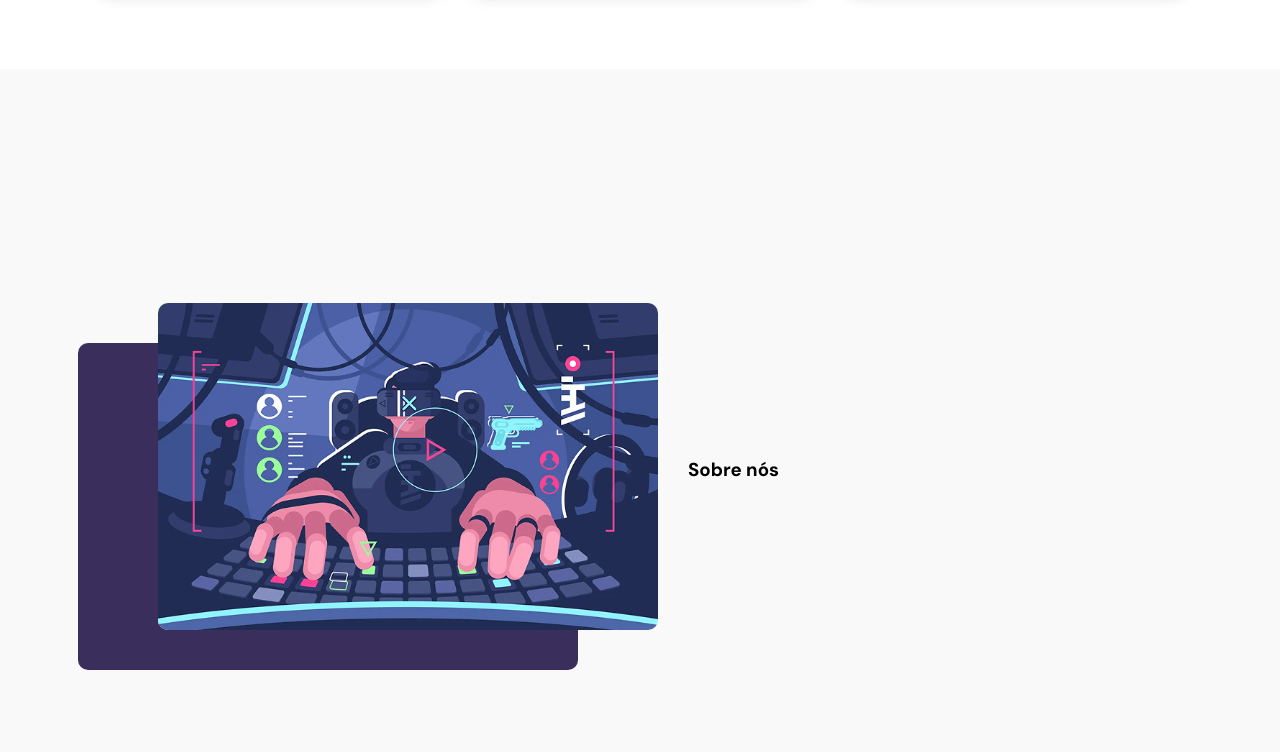
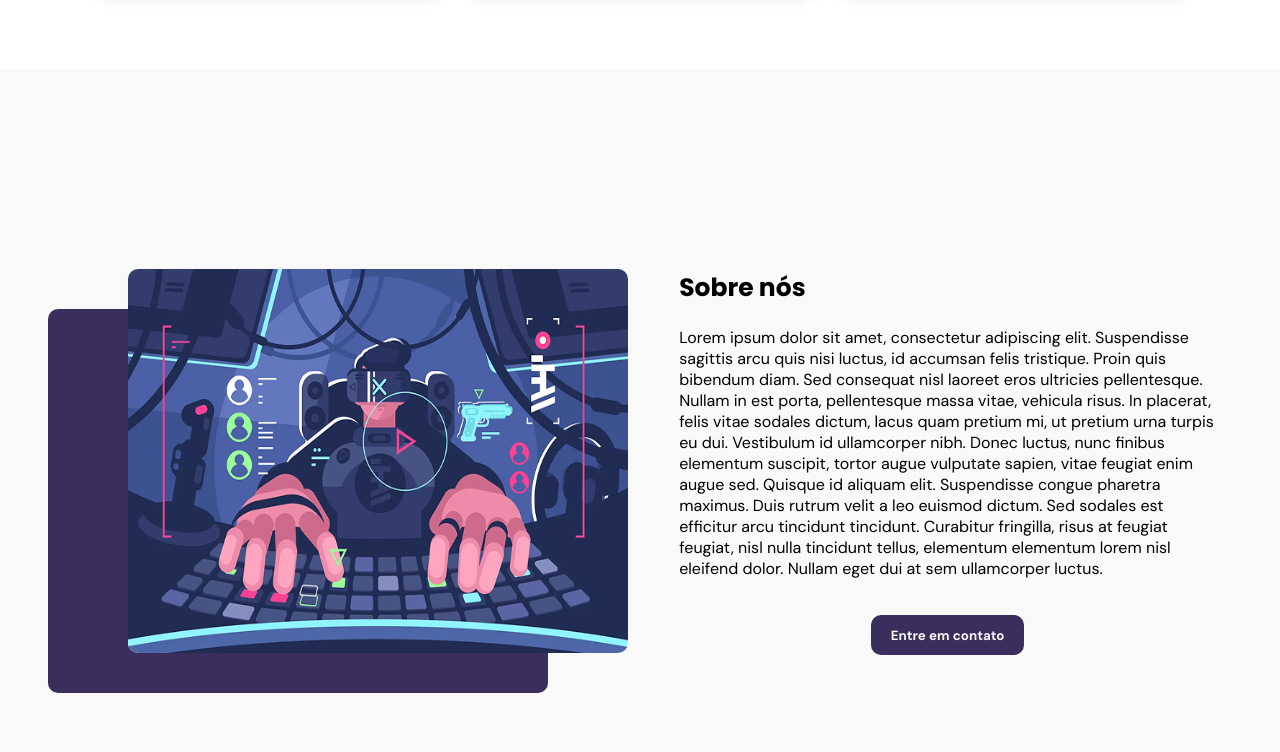
Before and after one commit to latencySlayer/LatencySlayer, a plain HTML site: page view/new_home.html in a window 1280 px wide. Shown: the part 1531-2283 px from the top of the page. Drawn offline with Linux system fonts and the light colour scheme; a web font is replaced by a local one.

Commit message:
Atualizando home.html e home.css

```diff
--- a/view/new_home.html
+++ b/view/new_home.html
@@ -77,12 +77,20 @@
         </div>
 
         <div class="containerSobre">
-            <div class="elementsSobre"></div>
+            <div class="elementsSobre">
                 <div class="divImg">
                     <img src="img/sobreImg.png" alt="">
                 </div>
                 <div class="sobreText">
                     <h3>Sobre nós</h3>
+                    <p>
+                        Lorem ipsum dolor sit amet, consectetur adipiscing elit. Suspendisse sagittis arcu quis nisi luctus, id accumsan felis tristique. Proin quis bibendum diam. Sed consequat nisl laoreet eros ultricies pellentesque. Nullam in est porta, pellentesque massa vitae, vehicula risus.
+
+                        In placerat, felis vitae sodales dictum, lacus quam pretium mi, ut pretium urna turpis eu dui. Vestibulum id ullamcorper nibh. Donec luctus, nunc finibus elementum suscipit, tortor augue vulputate sapien, vitae feugiat enim augue sed.
+
+                        Quisque id aliquam elit. Suspendisse congue pharetra maximus. Duis rutrum velit a leo euismod dictum. Sed sodales est efficitur arcu tincidunt tincidunt. Curabitur fringilla, risus at feugiat feugiat, nisl nulla tincidunt tellus, elementum elementum lorem nisl eleifend dolor. Nullam eget dui at sem ullamcorper luctus.
+                    </p>
+                    <button class="btnPurple">Entre em contato</button>
                 </div>
             </div>
         </div>
--- a/view/style/home.css
+++ b/view/style/home.css
@@ -181,7 +181,6 @@ h1{
     display: flex;
     flex-direction: row;
     align-items: center;
-    gap: 30px;
     background-color: #F9F9F9;
     height: 100vh;
     width: 100vw;
@@ -195,19 +194,41 @@ h1{
 
 .containerSobre img{
     width:500px;
-    height: 40%;
+    height: 80%;
     box-shadow: -80px 40px #3A2E5D;
     border-radius: 10px;
 
 }
+.elementsSobre{
+    display: flex;
+    margin-top: 10vh;
+    margin-left: 10vw;
+    height: 60vh;
+    width: 85vw;
+    gap: 4vw;
 
-.elementsSobre{
-    margin-left: 10vw;
+}
+.sobreText{
+    display: flex;
+    flex-direction: column;
+    gap: 20px;
+    height: 50vh;
+    width: 60vw;
 }
 
-.sobreText{
-    text-align: start;
-    display: flex;
-    justify-content: start;
-    align-items: start;
+.sobreText h3{
+    font-size: 25px;
+    font-family: "Poppins",serif;
 }
+
+.btnPurple{
+    align-self: center;
+    font-weight: bold;
+    background-color: #3A2E5D;
+    margin-top: 2vh;
+    color: #F9F9F9;
+    width: 12vw;
+    height: 5vh;
+    border: none;
+    border-radius: 10px;
+}
```
